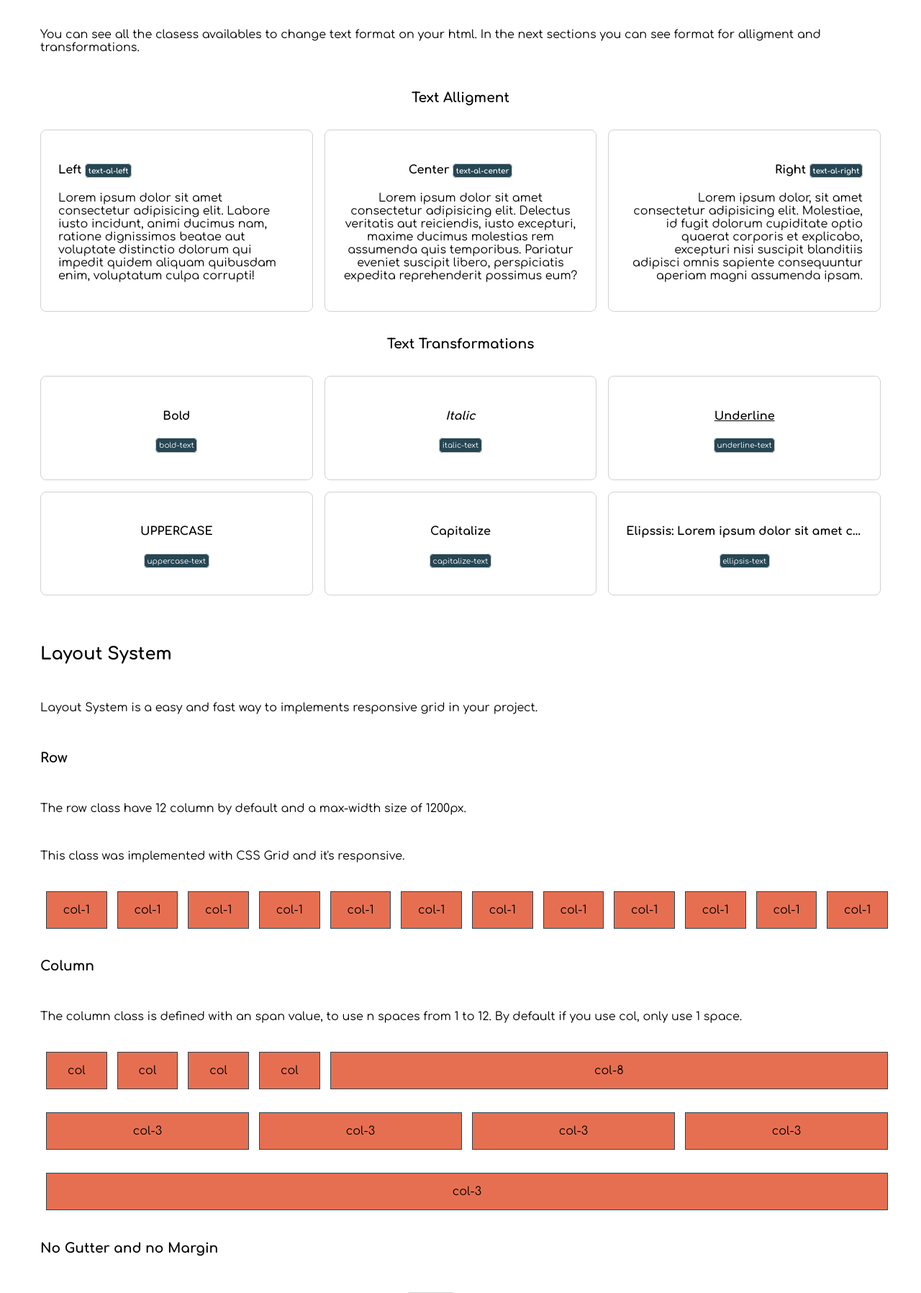
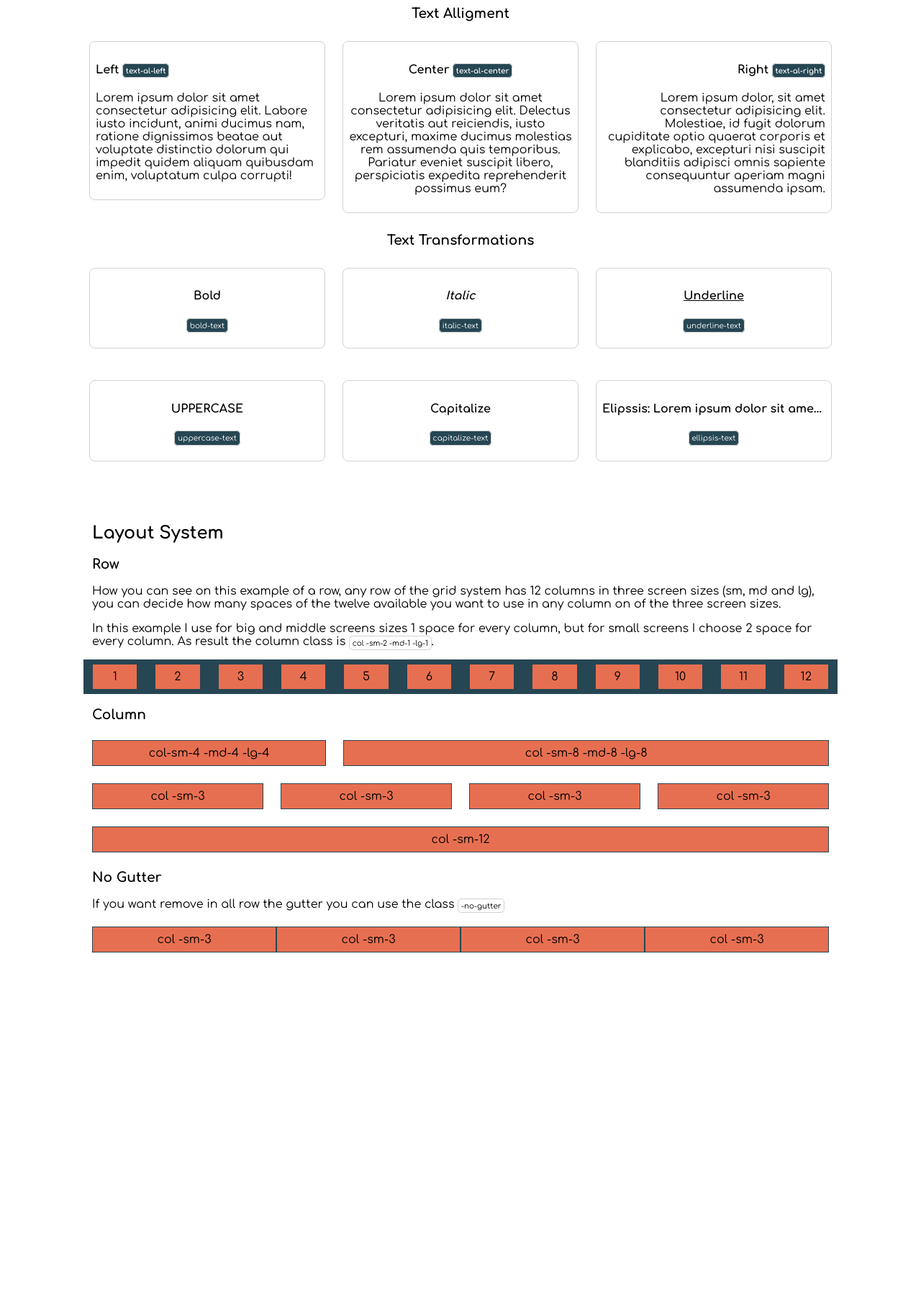
Before and after one commit to lmoscheni/aindu-css-system, a plain HTML site: page index.html in a window 1280 px wide. Shown: the part 1004-2800 px from the top of the page at 72% size. After the commit the page ends 2393 px from the top, so only its background shows below. Drawn offline with Linux system fonts and the light colour scheme.

Commit message:
Solve some problemw with grid and fix examples

```diff
--- a/css/_grid.scss
+++ b/css/_grid.scss
@@ -1,27 +1,88 @@
-$columns: 12; // Number of columns in the grid system
+@import "./mixins/breakpoints";
+@import "./mixins/clearfix";
+@import "./spacing";
 
-.row {
-  max-width: 1200px;
-  padding: 0;
-  margin: .5rem;
+@mixin responsive-grid-by-size($size, $min) {
+  $columns: 12;
+  $cell-size: 100% / $columns;
 
-  display: grid;
-  grid-template-columns: repeat($columns, 1fr);
-  gap: 1rem;
-  box-sizing: border-box;
-
-  &.--no-gutter {
-    gap: 0;
-  }
-
-  &.--no-margin {
-    margin: 0;
+  @media (min-width: $min) {
+    @for $i from 1 through $columns {
+      .-#{$size}-#{$i} {
+        width: $cell-size * $i;
+      }
+    }
   }
 }
 
+.row {
+  @include clearfix;
+  @include responsive-grid-by-size("sm", $sm-size);
+  @include responsive-grid-by-size("md", $md-size);
+  @include responsive-grid-by-size("lg", $lg-size);
 
-@for $width from 1 through $columns {
-  .col-#{$width} {
-    grid-column: span $width;
+  margin: $spacing-3 $negative-spacing-3;
+
+  .col {
+    display: block;
+    float: left;
+    box-sizing: border-box;
+    min-height: 1px;
+    padding: 0 $spacing-3;
+    margin: ($spacing-3 / 2) 0;
+  }
+  // No-gutter
+  &.-no-gutter {
+    margin-right: 0;
+    margin-left: 0;
+
+    > .col {
+      padding: 0;
+    }
+  }
+
+  &.-no-margin {
+    margin: 0 $negative-spacing-3;
   }
 }
+
+@include breakpoint("small", "exact") {
+  .row .col {
+    padding: 0 $spacing-2;
+  }
+
+  .row {
+    margin: 0 $negative-spacing-2;
+
+    &.-no-gutter-sm {
+      margin-right: 0;
+      margin-left: 0;
+
+      > .col {
+        padding: 0;
+      }
+    }
+  }
+}
+
+@include breakpoint("medium", "exact") {
+  .row.-no-gutter-md {
+    margin-right: 0;
+    margin-left: 0;
+
+    > .col {
+      padding: 0;
+    }
+  }
+}
+
+@include breakpoint("large", "up") {
+  .row.-no-gutter-lg {
+    margin-right: 0;
+    margin-left: 0;
+
+    > .col {
+      padding: 0;
+    }
+  }
+}
--- a/css/_variables.scss
+++ b/css/_variables.scss
@@ -5,3 +5,9 @@ $fth-color: #F4A261;
 $fifth-color: #E76F51;
 $black-color: black;
 $white-color: white;
+
+$base-spacing: 4px;
+
+$sm-size: 1px;
+$md-size: 768px;
+$lg-size: 1024px;
--- a/css/main.scss
+++ b/css/main.scss
@@ -16,8 +16,14 @@ body {
   scroll-behavior: smooth;
 }
 
+@media (max-width: $md-size) {
+  .app-container {
+    margin: 1rem 1.5rem !important;
+  }
+}
+
 .app-container {
-  width: 100%;
+  margin: 2rem 7rem;
 
   display: flex;
   flex-direction: row;
@@ -47,17 +53,17 @@ body {
 }
 
 .text-container {
-  padding: 1.5rem;
+  div {
+    margin: 1rem 0;
+    padding: 0.5rem;
 
-  border: 1px solid rgb(209, 209, 209);
-  border-radius: 0.5em;
+    border: 1px solid rgb(209, 209, 209);
+    border-radius: 0.5em;
+  }
 }
 
 .box {
-  width: 100%;
-  &.item {
-    padding: 1rem 0;
-    border: 1px solid $fst-color;
-    background-color: $fifth-color;
-  }
+  padding: .5rem;
+  border: 1px solid $fst-color;
+  background-color: $fifth-color;
 }
--- a/index.html
+++ b/index.html
@@ -11,12 +11,14 @@
     <div class="app-container">
       <h1 class="text-al-center">Aindu CSS System</h1>
       <section class="row">
-        <h2 class="col-12">Color System</h2>
-        <p class="col-12">
+        <h2 class="col -sm-12">Color System</h2>
+        <p class="col -sm-12">
           I provide you a color system by default, you can see available colors
           and classes on the graphic bellow.
         </p>
-        <div class="col-4 color-display-container text-al-center">
+        <div
+          class="col -sm-12 -md-4 -lg-4 color-display-container text-al-center"
+        >
           <h3>Colors:</h3>
           <div class="fst-bc white-tc bold-text"><p>Charcoal</p></div>
           <div class="snd-bc white-tc bold-text"><p>Persian Green</p></div>
@@ -28,7 +30,9 @@
           <div class="black-bc white-tc bold-text"><p>Black</p></div>
           <div class="white-bc bold-text"><p>White</p></div>
         </div>
-        <div class="col-4 color-display-container text-al-center">
+        <div
+          class="col -sm-12 -md-4 -lg-4 color-display-container text-al-center"
+        >
           <h3>Background Colors:</h3>
           <div class="fst-bc white-tc bold-text"><p>fst-bc</p></div>
           <div class="snd-bc white-tc bold-text"><p>snd-bc</p></div>
@@ -42,7 +46,9 @@
           <div class="black-bc white-tc bold-text"><p>black-bc</p></div>
           <div class="white-bc bold-text"><p>white-bc</p></div>
         </div>
-        <div class="col-4 color-display-container text-al-center">
+        <div
+          class="col -sm-12 -md-4 -lg-4 color-display-container text-al-center"
+        >
           <h3>Text Colors:</h3>
           <div class="fst-tc bold-text"><p>fst-bc</p></div>
           <div class="snd-tc bold-text"><p>snd-bc</p></div>
@@ -56,14 +62,15 @@
         </div>
       </section>
       <section class="row">
-        <h2 class="col-12">Text System</h2>
-        <p class="col-12">
+        <h2 class="col -sm-12">Text System</h2>
+        <p class="col -sm-12">
           You can see all the clasess availables to change text format on your
           html. In the next sections you can see format for alligment and
           transformations.
         </p>
-        <h3 class="col-12 text-al-center">Text Alligment</h3>
-        <div class="col-4 text-container text-al-left">
+        <h3 class="col -sm-12 text-al-center">Text Alligment</h3>
+        <div class="col -sm-12 -md-4 -lg-4 text-container text-al-left">
+          <div>
             <h4>Left <span class="tag fst-bc white-tc">text-al-left</span></h4>
             <p>
               Lorem ipsum dolor sit amet consectetur adipisicing elit. Labore
@@ -72,142 +79,150 @@
               enim, voluptatum culpa corrupti!
             </p>
           </div>
-        <div class="col-4 text-container text-al-center">
+        </div>
+        <div class="col -sm-12 -md-4 -lg-4 text-container text-al-center">
+          <div>
             <h4>
               Center <span class="tag fst-bc white-tc">text-al-center</span>
             </h4>
             <p>
               Lorem ipsum dolor sit amet consectetur adipisicing elit. Delectus
-            veritatis aut reiciendis, iusto excepturi, maxime ducimus molestias
-            rem assumenda quis temporibus. Pariatur eveniet suscipit libero,
-            perspiciatis expedita reprehenderit possimus eum?
+              veritatis aut reiciendis, iusto excepturi, maxime ducimus
+              molestias rem assumenda quis temporibus. Pariatur eveniet suscipit
+              libero, perspiciatis expedita reprehenderit possimus eum?
             </p>
           </div>
-        <div class="col-4 text-container text-al-right">
-          <h4>Right <span class="tag fst-bc white-tc">text-al-right</span></h4>
+        </div>
+        <div class="col -sm-12 -md-4 -lg-4 text-container text-al-right">
+          <div>
+            <h4>
+              Right <span class="tag fst-bc white-tc">text-al-right</span>
+            </h4>
             <p>
-            Lorem ipsum dolor, sit amet consectetur adipisicing elit. Molestiae,
-            id fugit dolorum cupiditate optio quaerat corporis et explicabo,
-            excepturi nisi suscipit blanditiis adipisci omnis sapiente
-            consequuntur aperiam magni assumenda ipsam.
+              Lorem ipsum dolor, sit amet consectetur adipisicing elit.
+              Molestiae, id fugit dolorum cupiditate optio quaerat corporis et
+              explicabo, excepturi nisi suscipit blanditiis adipisci omnis
+              sapiente consequuntur aperiam magni assumenda ipsam.
             </p>
           </div>
-        <h3 class="col-12 text-al-center">Text Transformations</h3>
-        <div class="col-4 text-container text-al-center">
+        </div>
+
+        <h3 class="col -sm-12 text-al-center">Text Transformations</h3>
+        <div class="col -sm-12 -md-4 -lg-4 text-container text-al-center">
+          <div>
             <h4 class="bold-text">Bold</h4>
             <p>
               <span class="tag fst-bc white-tc">bold-text</span>
             </p>
           </div>
-        <div class="col-4 text-container text-al-center">
+        </div>
+
+        <div class="col -sm-12 -md-4 -lg-4 text-container text-al-center">
+          <div>
             <h4 class="italic-text">Italic</h4>
             <p>
               <span class="tag fst-bc white-tc">italic-text</span>
             </p>
           </div>
-        <div class="col-4 text-container text-al-center">
+        </div>
+        <div class="col -sm-12 -md-4 -lg-4 text-container text-al-center">
+          <div>
             <h4 class="underline-text">Underline</h4>
             <p>
               <span class="tag fst-bc white-tc">underline-text</span>
             </p>
           </div>
-        <div class="col-4 text-container text-al-center">
+        </div>
+        <div class="col -sm-12 -md-4 -lg-4 text-container text-al-center">
+          <div>
             <h4 class="uppercase-text">Uppercase</h4>
             <p>
               <span class="tag fst-bc white-tc">uppercase-text</span>
             </p>
           </div>
-        <div class="col-4 text-container text-al-center">
+        </div>
+        <div class="col -sm-12 -md-4 -lg-4 text-container text-al-center">
+          <div>
             <h4 class="capitalize-text">capitalize</h4>
             <p>
               <span class="tag fst-bc white-tc">capitalize-text</span>
             </p>
           </div>
-        <div class="col-4 text-container text-al-center">
+        </div>
+        <div class="col -sm-12 -md-4 -lg-4 text-container text-al-center">
+          <div>
             <h4 class="ellipsis-text">
               Elipssis: Lorem ipsum dolor sit amet consectetur adipisicing elit.
-            Nesciunt qui eum eos officiis distinctio iusto saepe at, natus illo
-            dicta unde numquam incidunt exercitationem officia pariatur eligendi
-            doloremque maiores optio.
+              Nesciunt qui eum eos officiis distinctio iusto saepe at, natus
+              illo dicta unde numquam incidunt exercitationem officia pariatur
+              eligendi doloremque maiores optio.
             </h4>
             <p>
               <span class="tag fst-bc white-tc">ellipsis-text</span>
             </p>
           </div>
+        </div>
       </section>
-      <section class="row">
-        <h2 class="col-12">Layout System</h2>
-        <p class="col-12">
-          Layout System is a easy and fast way to implements responsive grid in
-          your project.
+      <section>
+        <h2>Layout System</h2>
+        <h3>Row</h3>
+        <p>
+          How you can see on this example of a row, any row of the grid system
+          has 12 columns in three screen sizes (sm, md and lg), you can decide
+          how many spaces of the twelve available you want to use in any column
+          on of the three screen sizes.
         </p>
-        <h3 class="col-12">Row</h3>
-        <p class="col-12">
-          The row class have 12 column by default and a max-width size of
-          1200px.
+        <p>
+          In this example I use for big and middle screens sizes 1 space for
+          every column, but for small screens I choose 2 space for every column.
+          As result the column class is
+          <span class="tag">col -sm-2 -md-1 -lg-1</span>.
         </p>
-        <p class="col-12">
-          This class was implemented with CSS Grid and it's responsive.
+        <div class="row text-al-center fst-bc">
+          <div class="col -sm-2 -md-1 -lg-1"><div class="box">1</div></div>
+          <div class="col -sm-2 -md-1 -lg-1"><div class="box">2</div></div>
+          <div class="col -sm-2 -md-1 -lg-1"><div class="box">3</div></div>
+          <div class="col -sm-2 -md-1 -lg-1"><div class="box">4</div></div>
+          <div class="col -sm-2 -md-1 -lg-1"><div class="box">5</div></div>
+          <div class="col -sm-2 -md-1 -lg-1"><div class="box">6</div></div>
+          <div class="col -sm-2 -md-1 -lg-1"><div class="box">7</div></div>
+          <div class="col -sm-2 -md-1 -lg-1"><div class="box">8</div></div>
+          <div class="col -sm-2 -md-1 -lg-1"><div class="box">9</div></div>
+          <div class="col -sm-2 -md-1 -lg-1"><div class="box">10</div></div>
+          <div class="col -sm-2 -md-1 -lg-1"><div class="box">11</div></div>
+          <div class="col -sm-2 -md-1 -lg-1"><div class="box">12</div></div>
+        </div>
+
+        <h3>Column</h3>
+        <div class="row text-al-center">
+          <div class="col -sm-4 -md-4 -lg-4">
+            <div class="box"> col-sm-4 -md-4 -lg-4</div>
+          </div>
+          <div class="col -sm-8 -md-8 -lg-8">
+            <div class="box">col -sm-8 -md-8 -lg-8</div>
+          </div>
+        </div>
+        <div class="row text-al-center">
+          <div class="col -sm-3"><div class="box">col -sm-3</div></div>
+          <div class="col -sm-3"><div class="box">col -sm-3</div></div>
+          <div class="col -sm-3"><div class="box">col -sm-3</div></div>
+          <div class="col -sm-3"><div class="box">col -sm-3</div></div>
+        </div>
+        <div class="row text-al-center">
+          <div class="col -sm-12 item"><div class="box">col -sm-12</div></div>
+        </div>
+
+        <h3>No Gutter</h3>
+        <p class="col -sm-12">
+          If you want remove in all row the gutter you can use the class
+          <span class="tag">-no-gutter</span>
         </p>
-        <div class="row col-12 box text-al-center">
-          <div class="col-1 box item text-al-vertical">col-1</div>
-          <div class="col-1 box item">col-1</div>
-          <div class="col-1 box item">col-1</div>
-          <div class="col-1 box item">col-1</div>
-          <div class="col-1 box item">col-1</div>
-          <div class="col-1 box item">col-1</div>
-          <div class="col-1 box item">col-1</div>
-          <div class="col-1 box item">col-1</div>
-          <div class="col-1 box item">col-1</div>
-          <div class="col-1 box item">col-1</div>
-          <div class="col-1 box item">col-1</div>
-          <div class="col-1 box item">col-1</div>
-        </div>
-        <h3 class="col-12">Column</h3>
-        <p class="col-12">
-          The column class is defined with an span value, to use n spaces from 1
-          to 12. By default if you use col, only use 1 space.
-        </p>
-        <div class="row col-12 box text-al-center">
-          <div class="col box item">col</div>
-          <div class="col box item">col</div>
-          <div class="col box item">col</div>
-          <div class="col box item">col</div>
-          <div class="col-8 box item">col-8</div>
-        </div>
-        <div class="row col-12 box text-al-center">
-          <div class="col-3 box item">col-3</div>
-          <div class="col-3 box item">col-3</div>
-          <div class="col-3 box item">col-3</div>
-          <div class="col-3 box item">col-3</div>
-        </div>
-        <div class="row col-12 box text-al-center">
-          <div class="col-12 box item">col-3</div>
-        </div>
-        <h3 class="col-12">No Gutter and no Margin</h3>
-        <p class="col-12">
-          If you want remove in all row the gutter you can use the class
-          <span class="tag">--no-gutter</span>
-        </p>
-        <div class="col-12 row --no-gutter box text-al-center">
-          <div class="col-3 box item">col-3</div>
-          <div class="col-3 box item">col-3</div>
-          <div class="col-3 box item">col-3</div>
-          <div class="col-3 box item">col-3</div>
-          <div class="col-12 box item">col-3</div>
-        </div>
-        <p class="col-12">
-          If you want remove margin between rows you can use the class
-          <span class="tag">--no-margin</span>
-        </p>
-        <div class="col-12 row --no-margin box text-al-center">
-          <div class="col-3 box item">col-3</div>
-          <div class="col-3 box item">col-3</div>
-          <div class="col-3 box item">col-3</div>
-          <div class="col-3 box item">col-3</div>
-        </div>
-        <div class="col-12 row --no-margin box text-al-center">
-          <div class="col-12 box item">col-3</div>
+
+        <div class="row -no-gutter text-al-center">
+          <div class="col -sm-3"><div class="box">col -sm-3</div></div>
+          <div class="col -sm-3"><div class="box">col -sm-3</div></div>
+          <div class="col -sm-3"><div class="box">col -sm-3</div></div>
+          <div class="col -sm-3"><div class="box">col -sm-3</div></div>
         </div>
       </section>
     </div>
```
Also changed, not shown: css/_spacing.scss (added, +9 -0 lines), css/mixins/_breakpoints.scss (added, +57 -0 lines), css/mixins/_clearfix.scss (added, +8 -0 lines), css/dist.css, css/main.css, 2 other files. Lines whose indentation alone changed are shown as unchanged.
